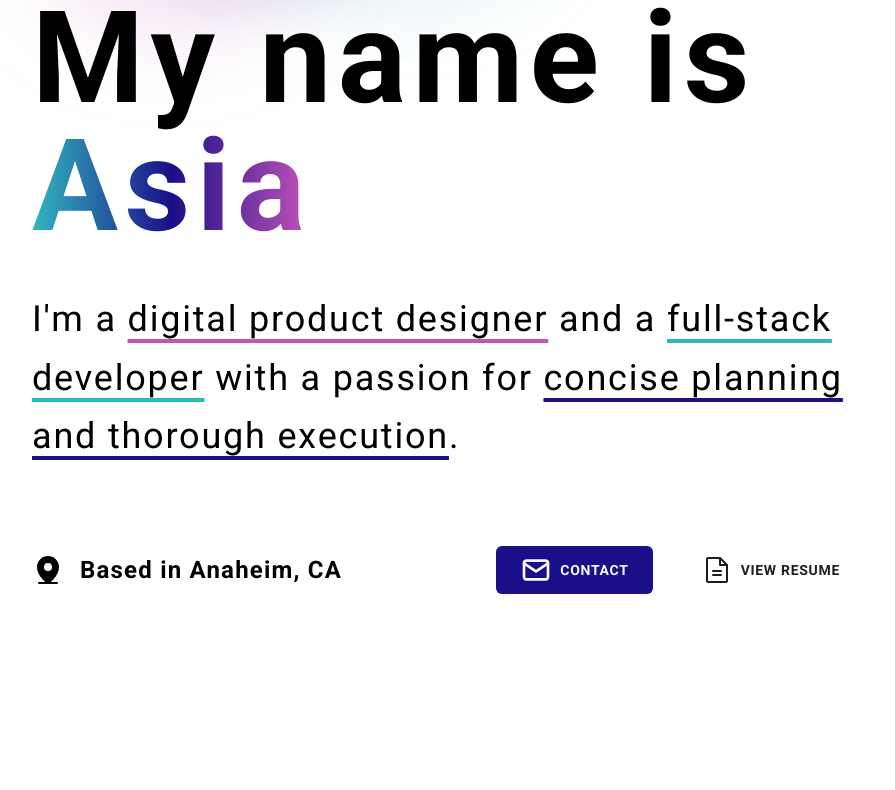
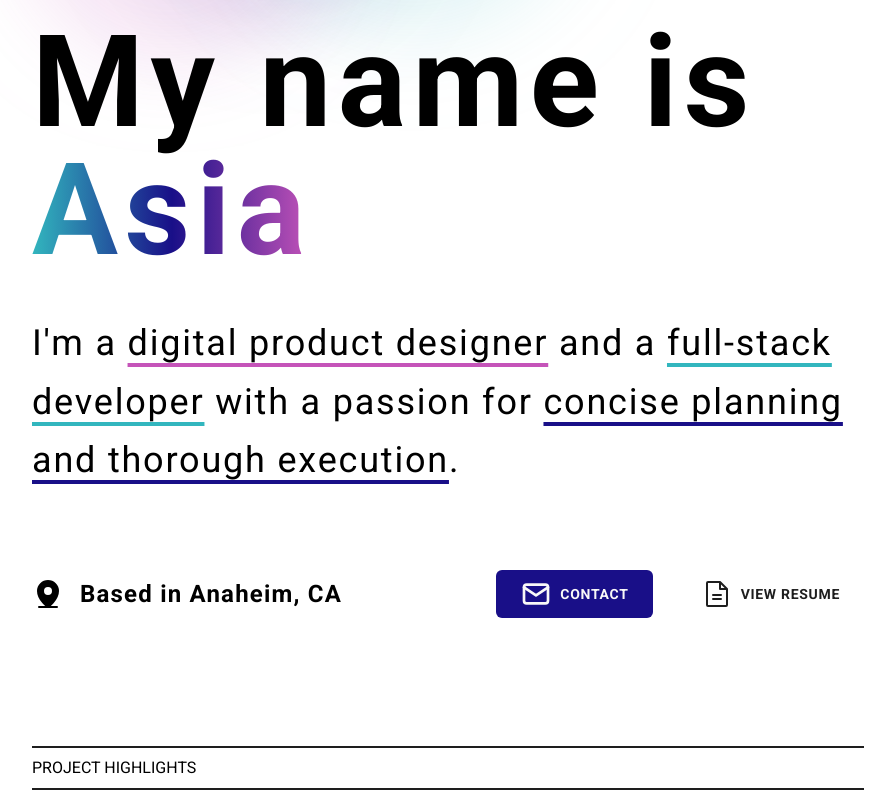
Before and after one commit to asiasOnline/asia-thompson-portfolio, a Next.js app: page / in a window 1280 px wide. Shown: the part 482-1272 px from the top of the page, without its empty margins (192-1087 px from the left). Before the commit the page ends 1076 px from the top, so only its background shows below. Built offline with nearby package versions, Linux system fonts and the light colour scheme.

Commit message:
Build page header component and add styling to remove horizontal scroll

```diff
--- a/app/globals.css
+++ b/app/globals.css
@@ -5,6 +5,10 @@
 
 html {
   font-family: var(--font-roboto);
+}
+
+body {
+  overflow-x: hidden;
 }
 
 h1, h2, h3, h4, h5, h6 {
--- a/app/page.tsx
+++ b/app/page.tsx
@@ -1,11 +1,15 @@
+import ProjectHighlights from "@/components/ProjectHighlights";
 import Hero from "../components/Hero"
 import Navbar from "@/components/Navbar";
 
 export default function Home() {
   return (
-    <main>
+    <main className="w-screen">
       <Navbar/>
-      <Hero />
+      <div className="w-4/5 px-24 mx-auto">
+        <Hero />
+        <ProjectHighlights />
+      </div>
     </main>
   );
 }
--- a/components/Hero.tsx
+++ b/components/Hero.tsx
@@ -7,7 +7,7 @@ import { Button } from '@/components/ui/Button'
 
 const Hero = () => {
   return (
-    <div className='w-4/5 px-24 mx-auto'>
+    <div className='mx-auto mt-6'>
         <div>
           <div className='relative w-full'>
             <div className='absolute top-0 -left-4 w-80 h-80 bg-steelPink rounded-full mix-blend-multiply filter blur-2xl opacity-15 animate-gradientAnimation
--- a/components/ProjectHighlights.tsx
+++ b/components/ProjectHighlights.tsx
@@ -1,9 +1,10 @@
 import React from 'react'
+import PageHeader from './ui/PageHeader'
 
 const ProjectHighlights = () => {
   return (
-    <div>
-
+    <div className='mt-32'>
+        <PageHeader title="Project Highlights"/>
     </div>
   )
 }
--- /dev/null
+++ b/components/ui/BentoGrid.tsx
@@ -0,0 +1,10 @@
+import React from 'react'
+
+const BentoGrid = () => {
+    return (
+        <div>
+
+        </div>
+    )
+}
+export default BentoGrid
--- a/components/ui/PageHeader.tsx
+++ b/components/ui/PageHeader.tsx
@@ -1,9 +1,9 @@
 import React from 'react'
 
-const PageHeader = () => {
+const PageHeader = ({ title }: { title: string }) => {
   return (
-    <div>
-
+    <div className='w-full border-y-2 border-black uppercase'>
+        <p className='py-2'>{title}</p>
     </div>
   )
 }
```
